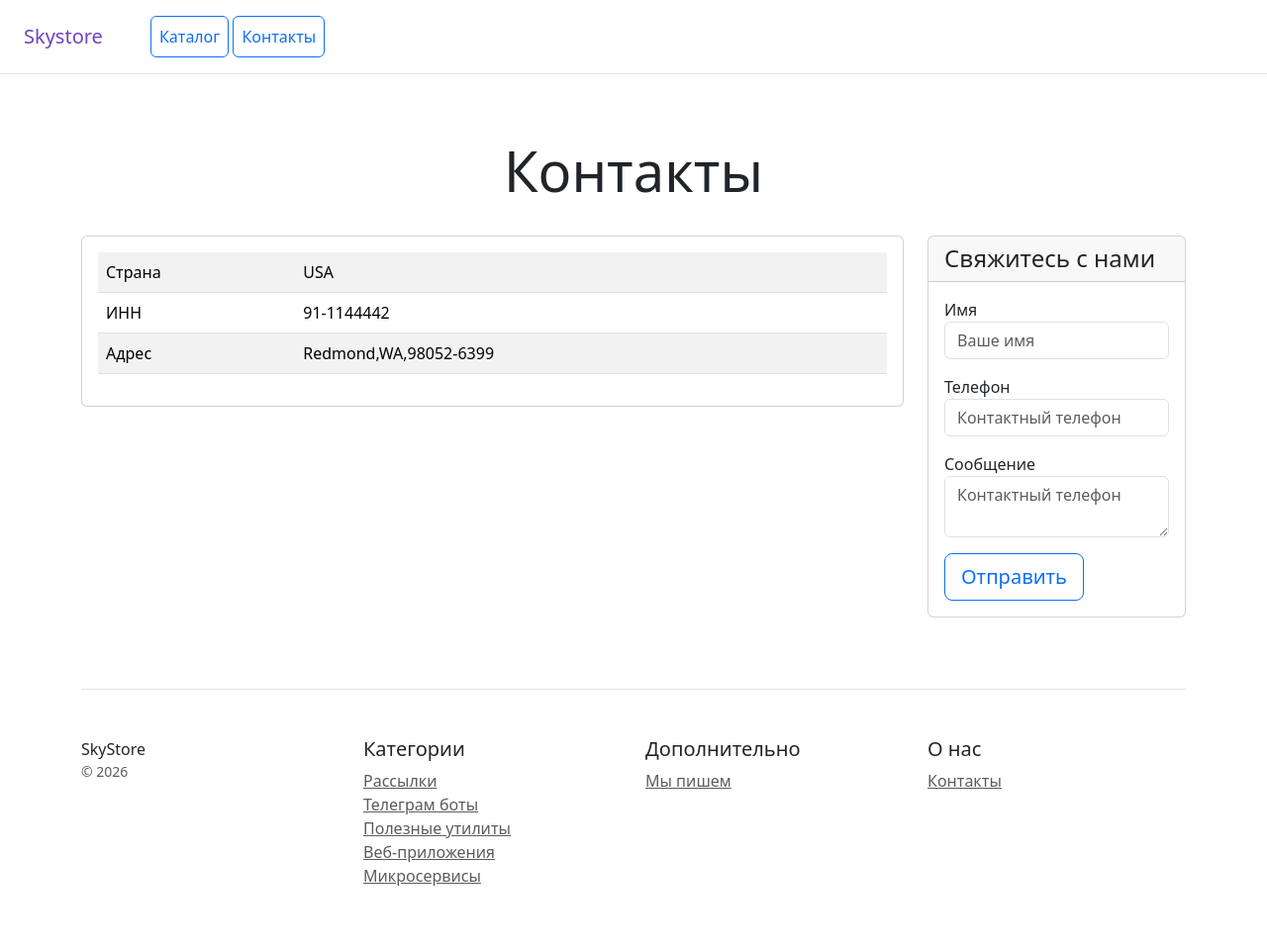
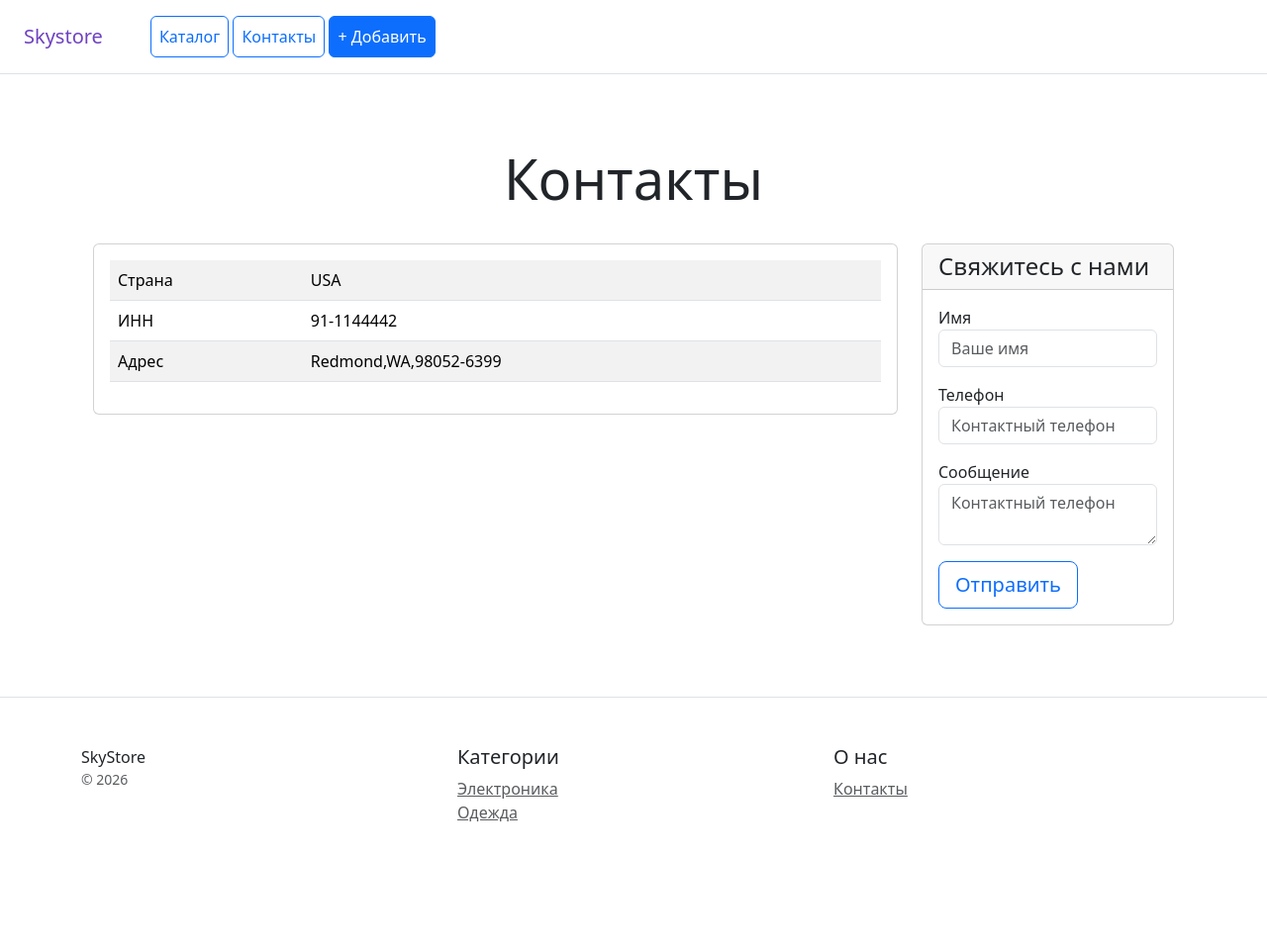
Before and after one commit to ivanitch/ecatalog, a Django app: page /contacts/ in a window 1280 px wide. Shown: the whole page at 99% size. After the commit the page ends 830 px from the top, so only its background shows below. Run offline with Django 5.2, Linux system fonts and the light colour scheme; data comes from the database, SQL or seed files in the repository; some libraries are stand-ins or nearby versions.

Commit message:
feat(context-processor): add context_processor in to footer

```diff
--- /dev/null
+++ b/catalog/context_processors.py
@@ -0,0 +1,7 @@
+from catalog.models import Category
+
+
+def footer_data(request):
+    return {
+        "footer_categories": Category.objects.all()
+    }
--- a/catalog/templates/base.html
+++ b/catalog/templates/base.html
@@ -22,29 +22,7 @@
     {% block content %}{% endblock %}
 </div>
 
-<footer class="pt-4 my-md-5 pt-md-5 border-top">
-    <div class="container">
-        <div class="row">
-            <div class="col-12 col-md">
-                SkyStore
-                <small class="d-block mb-3 text-muted">&copy; 2026</small>
-            </div>
-            <div class="col-6 col-md">
-                <h5>Категории</h5>
-                <ul class="list-unstyled text-small">
-                    <li><a class="text-muted" href="#">Рассылки</a></li>
-                    <li><a class="text-muted" href="#">Телеграм боты</a></li>
-                </ul>
-            </div>
-            <div class="col-6 col-md">
-                <h5>О нас</h5>
-                <ul class="list-unstyled text-small">
-                    <li><a class="text-muted" href="/contacts/">Контакты</a></li>
-                </ul>
-            </div>
-        </div>
-    </div>
-</footer>
+{% include "common/footer.html" %}
 
 <script src="/static/js/bootstrap.bundle.min.js"></script>
 </body>
--- /dev/null
+++ b/catalog/templates/common/footer.html
@@ -0,0 +1,24 @@
+<footer class="pt-4 my-md-5 pt-md-5 border-top">
+    <div class="container">
+        <div class="row">
+            <div class="col-12 col-md">
+                SkyStore
+                <small class="d-block mb-3 text-muted">&copy; {% now "Y" %}</small>
+            </div>
+            <div class="col-6 col-md">
+                <h5>Категории</h5>
+                <ul class="list-unstyled text-small">
+                    {% for category in footer_categories %}
+                    <li><a class="text-muted" href="#">{{ category.name }}</a></li>
+                    {% endfor %}
+                </ul>
+            </div>
+            <div class="col-6 col-md">
+                <h5>О нас</h5>
+                <ul class="list-unstyled text-small">
+                    <li><a class="text-muted" href="/contacts/">Контакты</a></li>
+                </ul>
+            </div>
+        </div>
+    </div>
+</footer>
--- a/catalog/templates/contacts.html
+++ b/catalog/templates/contacts.html
@@ -1,33 +1,19 @@
-<!doctype html>
-<html lang="en">
-<head>
-    <meta charset="utf-8">
-    <meta name="viewport" content="width=device-width, initial-scale=1">
-    <title>Skystore</title>
-    <link href="/static/css/bootstrap.min.css" rel="stylesheet">
-    <link href="/static/css/bootstrap-icons.min.css" rel="stylesheet">
-    <link href="/static/css/main.css" rel="stylesheet">
-</head>
-<body>
-<div class="d-flex flex-column flex-md-row align-items-center p-3 px-md-4 mb-3 bg-white border-bottom box-shadow">
-    <a href="/" class="brand"><h5 class="my-0 mr-md-auto font-weight-normal">Skystore</h5></a>
-    <nav class="ms-5">
-        <a class="p-2 btn btn-outline-primary" href="/">Каталог</a>
-        <a class="p-2 btn btn-outline-primary" href="/contacts/">Контакты</a>
-    </nav>
-</div>
+{% extends "base.html" %}
 
+{% block title %}Каталог — Skystore{% endblock %}
+
+{% block content %}
 <div class="pricing-header px-3 py-3 pt-md-5 pb-md-4 mx-auto text-center">
     <h1 class="display-4">Контакты</h1>
 </div>
 
 <div class="container">
     {% if messages %}
-        {% for message in messages %}
-            <div class="alert alert-primary" role="alert">
-                {{ message }}
-            </div>
-        {% endfor %}
+    {% for message in messages %}
+    <div class="alert alert-primary" role="alert">
+        {{ message }}
+    </div>
+    {% endfor %}
     {% endif %}
     <div class="row text-start">
         <div class="col-lg-9 col-md-6 col-sm-12">
@@ -60,15 +46,18 @@
                         {% csrf_token %}
                         <div class="mb-3">
                             <label for="name">Имя</label>
-                            <input type="text" name="name" class="form-control" id="name" placeholder="Ваше имя" required>
+                            <input type="text" name="name" class="form-control" id="name" placeholder="Ваше имя"
+                                   required>
                         </div>
                         <div class="mb-3">
                             <label for="phone">Телефон</label>
-                            <input type="text" name="phone" class="form-control" id="phone" placeholder="Контактный телефон" required>
+                            <input type="text" name="phone" class="form-control" id="phone"
+                                   placeholder="Контактный телефон" required>
                         </div>
                         <div class="mb-3">
                             <label for="message">Сообщение</label>
-                            <textarea type="text" name="message" class="form-control" id="message" placeholder="Контактный телефон" required></textarea>
+                            <textarea type="text" name="message" class="form-control" id="message"
+                                      placeholder="Контактный телефон" required></textarea>
                         </div>
                         <button type="submit" class="btn btn-lg btn-block btn-outline-primary">Отправить</button>
                     </form>
@@ -76,38 +65,5 @@
             </div>
         </div>
     </div>
-
-    <footer class="pt-4 my-md-5 pt-md-5 border-top">
-        <div class="row">
-            <div class="col-12 col-md">
-                SkyStore
-                <small class="d-block mb-3 text-muted">&copy; 2026</small>
-            </div>
-            <div class="col-6 col-md">
-                <h5>Категории</h5>
-                <ul class="list-unstyled text-small">
-                    <li><a class="text-muted" href="#">Рассылки</a></li>
-                    <li><a class="text-muted" href="#">Телеграм боты</a></li>
-                    <li><a class="text-muted" href="#">Полезные утилиты</a></li>
-                    <li><a class="text-muted" href="#">Веб-приложения</a></li>
-                    <li><a class="text-muted" href="#">Микросервисы</a></li>
-                </ul>
-            </div>
-            <div class="col-6 col-md">
-                <h5>Дополнительно</h5>
-                <ul class="list-unstyled text-small">
-                    <li><a class="text-muted" href="#">Мы пишем</a></li>
-                </ul>
-            </div>
-            <div class="col-6 col-md">
-                <h5>О нас</h5>
-                <ul class="list-unstyled text-small">
-                    <li><a class="text-muted" href="/contacts/">Контакты</a></li>
-                </ul>
-            </div>
-        </div>
-    </footer>
 </div>
-<script src="/static/js/bootstrap.bundle.min.js"></script>
-<script src="/static/js/main.js"></script></body>
-</html>
+{% endblock %}
--- a/config/settings.py
+++ b/config/settings.py
@@ -54,6 +54,7 @@ TEMPLATES = [
                 'django.template.context_processors.request',
                 'django.contrib.auth.context_processors.auth',
                 'django.contrib.messages.context_processors.messages',
+                'catalog.context_processors.footer_data',
             ],
         },
     },
```
